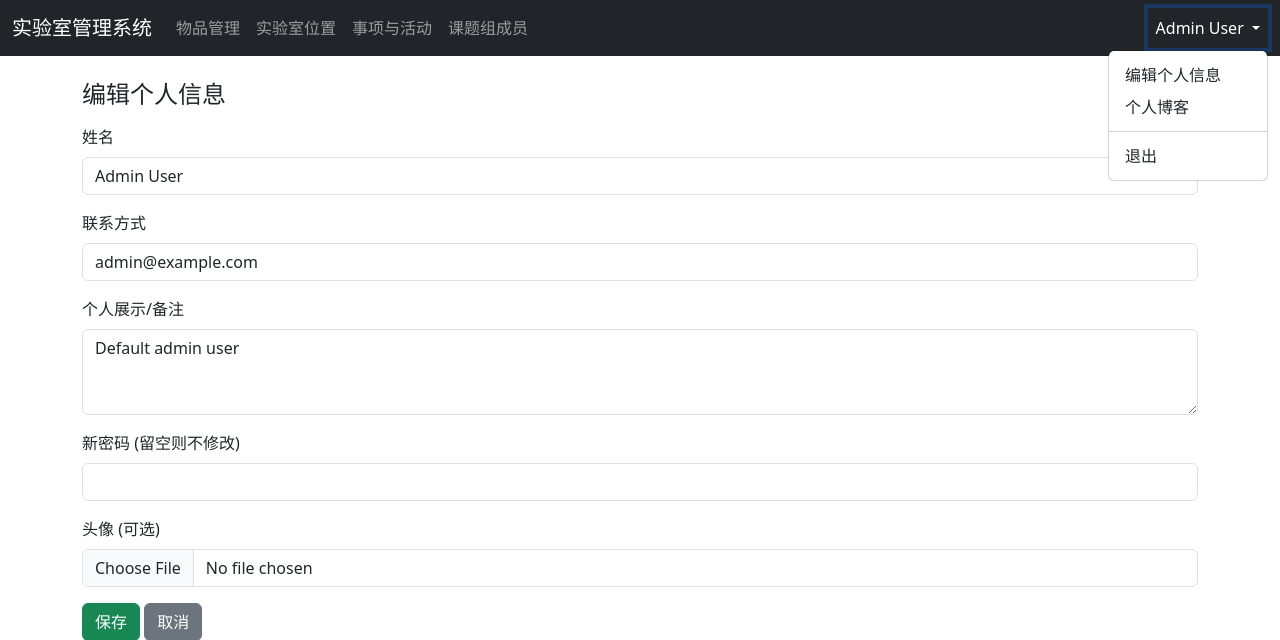
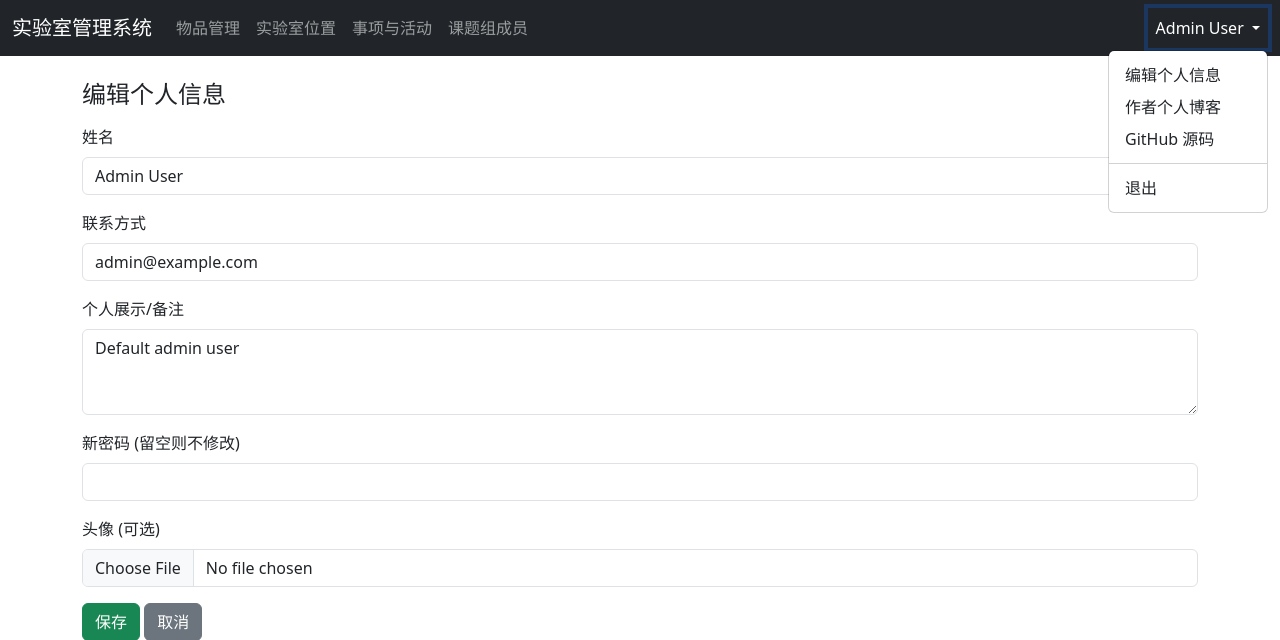
Before and after one commit to Benjaminisgood/Benlab, a Flask app: page /member/1/edit in a window 1280 px wide, after a click on "Admin User". Shown: the top 640 px of the page. Run offline with Flask 3, Linux system fonts and the light colour scheme; a user stored in the database is signed in.

Commit message:
更新下拉链接

```diff
--- a/templates/base.html
+++ b/templates/base.html
@@ -52,7 +52,8 @@
             </a>
             <ul class="dropdown-menu dropdown-menu-end" aria-labelledby="userMenu">
               <li><a class="dropdown-item" href="{{ url_for('edit_profile', member_id=current_user.id) }}">编辑个人信息</a></li>
-              <li><a class="dropdown-item" href="https://blog.00ling.com" target="_blank" rel="noopener">个人博客</a></li>
+              <li><a class="dropdown-item" href="http://blog.00ling.com" target="_blank" rel="noopener">作者个人博客</a></li>
+              <li><a class="dropdown-item" href="https://github.com/Benjaminisgood/Benlab" target="_blank" rel="noopener">GitHub 源码</a></li>
               <li><hr class="dropdown-divider"></li>
               <li><a class="dropdown-item" href="{{ url_for('logout') }}">退出</a></li>
             </ul>
```
